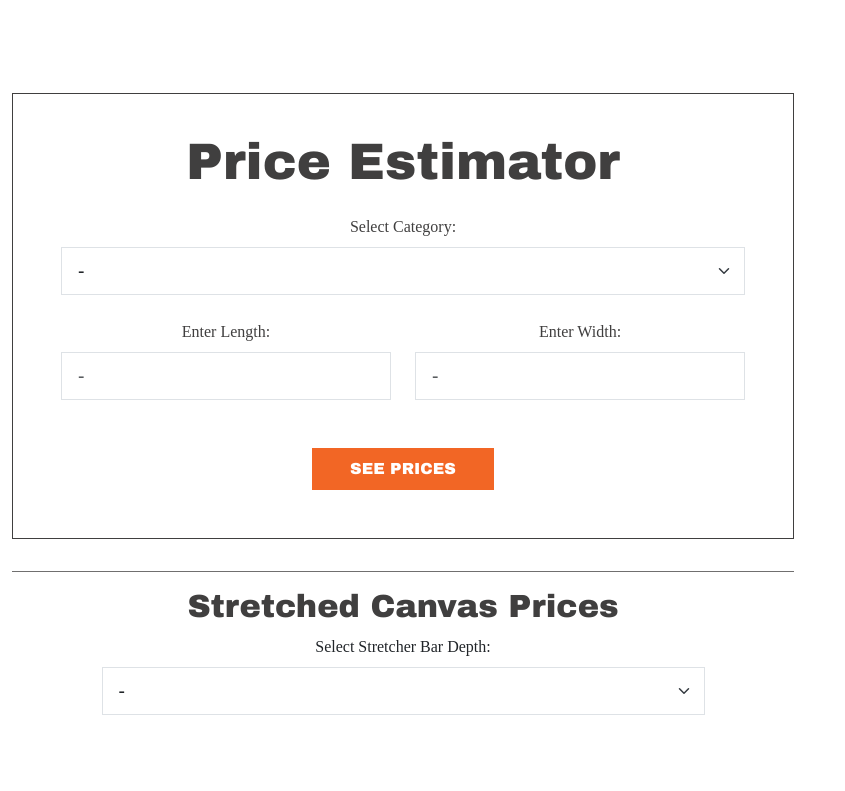
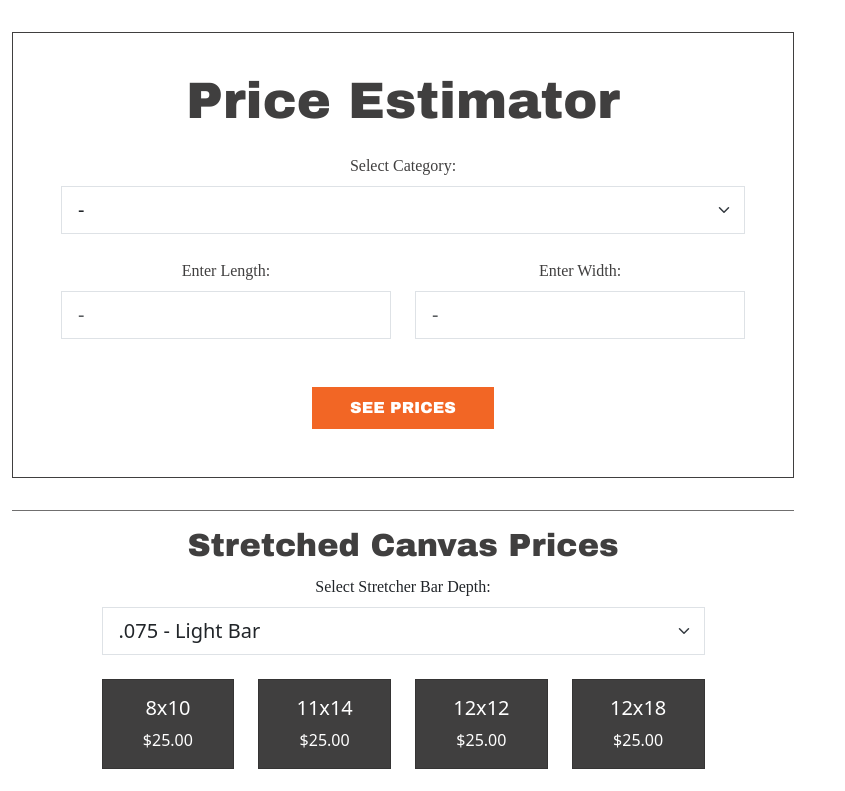
Before and after one commit to zmatthews33/makr-calc, a React (Vite) app: page / in a window 1280 px wide. Shown: the top 791 px of the page, without its empty margins (0-845 px from the left). Built offline with nearby package versions, Linux system fonts and the light colour scheme.

Commit message:
set default for stretcher bars and changed copy for prints

```diff
--- a/src/App.tsx
+++ b/src/App.tsx
@@ -16,8 +16,8 @@ const data = {
   ],
   "Fine Art Prints": [
     { subCategory: "Print Only 2D - Aurora Canvas or Museum Etching Paper", min: 15.0, costPerSqInch: 0.15 },
-    { subCategory: "Print Only - Standard Texture - Aurora Canvas", min: 50.0, costPerSqInch: 0.25 },
-    { subCategory: "Print-Only- High Texture - Aurora Canvas", min: 75.0, costPerSqInch: 0.35 }
+    { subCategory: "Print Only 3D - Standard Texture - Aurora Canvas", min: 50.0, costPerSqInch: 0.25 },
+    { subCategory: "Print Only 3D - High Texture - Aurora Canvas", min: 75.0, costPerSqInch: 0.35 }
   ]
 }
 
@@ -89,7 +89,7 @@ const stretcherBars = {
 
 function App() {
   const [selectedCategory, setSelectedCategory] = useState("")
-  const [selectedStretcherBar, setSelectedStretcherBar] = useState("")
+  const [selectedStretcherBar, setSelectedStretcherBar] = useState(".075 - Light Bar")
   const [length, setLength] = useState("")
   const [width, setWidth] = useState("")
   const [prices, setPrices] = useState([])
```
